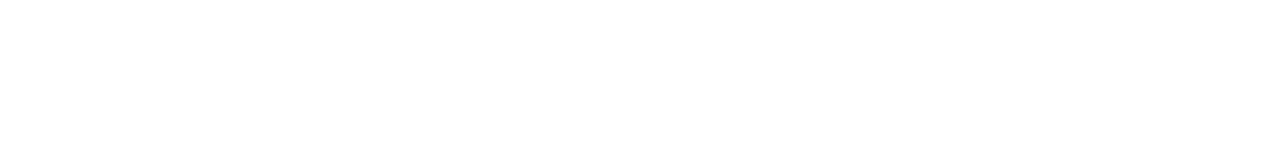
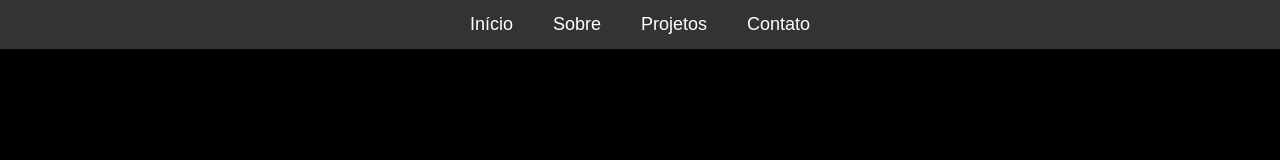
Before and after one commit to cstaslva/site-pessoal, a plain HTML site: page index.html in a window 1280 px wide. Drawn offline with Linux system fonts and the light colour scheme.

Commit message:
Criação da estrutura e estilização do 'header'

```diff
--- a/index.html
+++ b/index.html
@@ -1,12 +1,21 @@
 <!DOCTYPE html>
-<html lang="en">
+<html lang="pt-br">
 <head>
     <meta charset="UTF-8">
     <meta name="viewport" content="width=device-width, initial-scale=1.0">
-    <title>Document</title>
+    <title>Bruno Silva</title>
     <link rel="stylesheet" href="styles.css">
 </head>
 <body>
-
+    <header id="header">
+        <nav>
+            <ul>
+                <li><a href="#home">Início</a></li>
+                <li><a href="#about">Sobre</a></li>
+                <li><a href="#projects">Projetos</a></li>
+                <li><a href="#contact">Contato</a></li>
+            </ul>
+        </nav>
+    </header>
 </body>
 </html>
--- a/styles.css
+++ b/styles.css
@@ -0,0 +1,38 @@
+* {
+    box-sizing: border-box;
+    margin: 0;
+    padding: 0;
+}
+
+body {
+    background-color: #000000;
+    color: #ffffff;
+    font-family: Arial, Helvetica, sans-serif;
+    line-height: 1.6;
+}
+
+#header {
+    padding: 10px;
+    background-color: #333333;
+}
+
+#header nav ul {
+    display: flex;
+    justify-content: center;
+    list-style-type: none;
+}
+
+#header nav ul li {
+    margin: 0 20px;
+}
+
+#header nav ul li a {
+    color: #ffffff;
+    text-decoration: none;
+    font-size: 18px;
+    transition: color 0.3s ease;
+}
+
+#header nav ul li a:hover {
+    color: #ff5722;
+}
```
